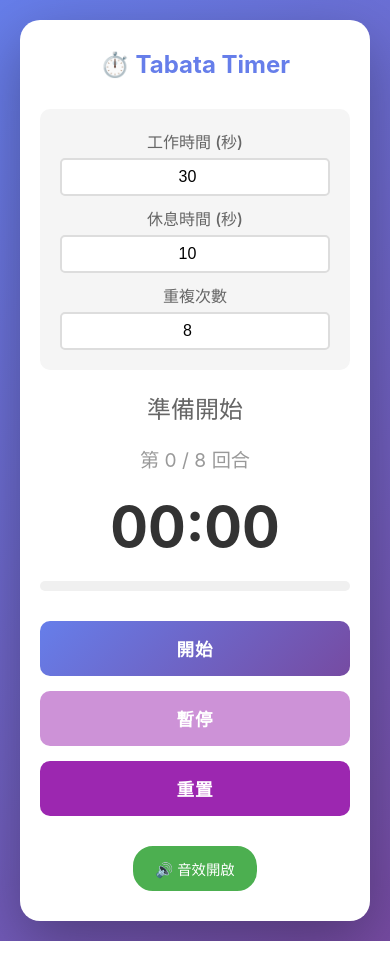
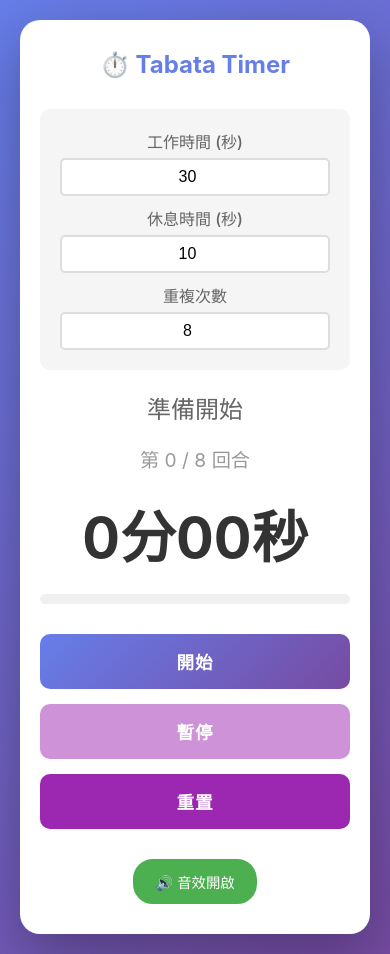
Before and after one commit to DanAlston/danalston.github.io, a plain HTML site: page index.html in a window 390 px wide. Drawn offline with Linux system fonts and the light colour scheme.

Commit message:
feat: Update time format and make repo private
- Change time display to '分秒' format (iPhone-style)
- Change repo visibility to private
- Format: '30分00秒' instead of '30:00'

```diff
--- a/index.html
+++ b/index.html
@@ -376,11 +376,11 @@
             });
         }
 
-        // Format time as MM:SS
+        // Format time as 分秒 (iPhone-style without colon)
         function formatTime(seconds) {
             const mins = Math.floor(seconds / 60);
             const secs = Math.floor(seconds % 60);
-            return `${mins.toString().padStart(2, '0')}:${secs.toString().padStart(2, '0')}`;
+            return `${mins}分${secs.toString().padStart(2, '0')}秒`;
         }
 
         // Update display
```
